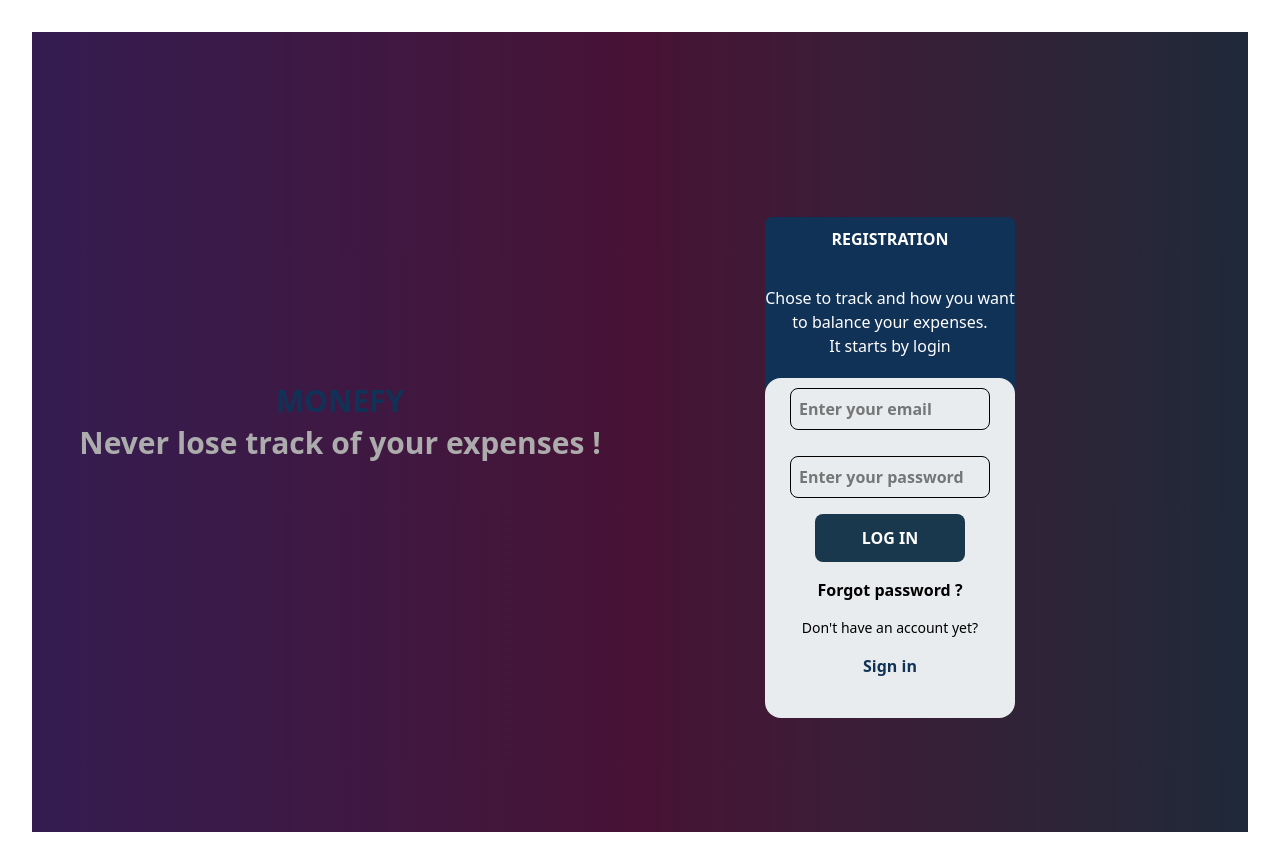
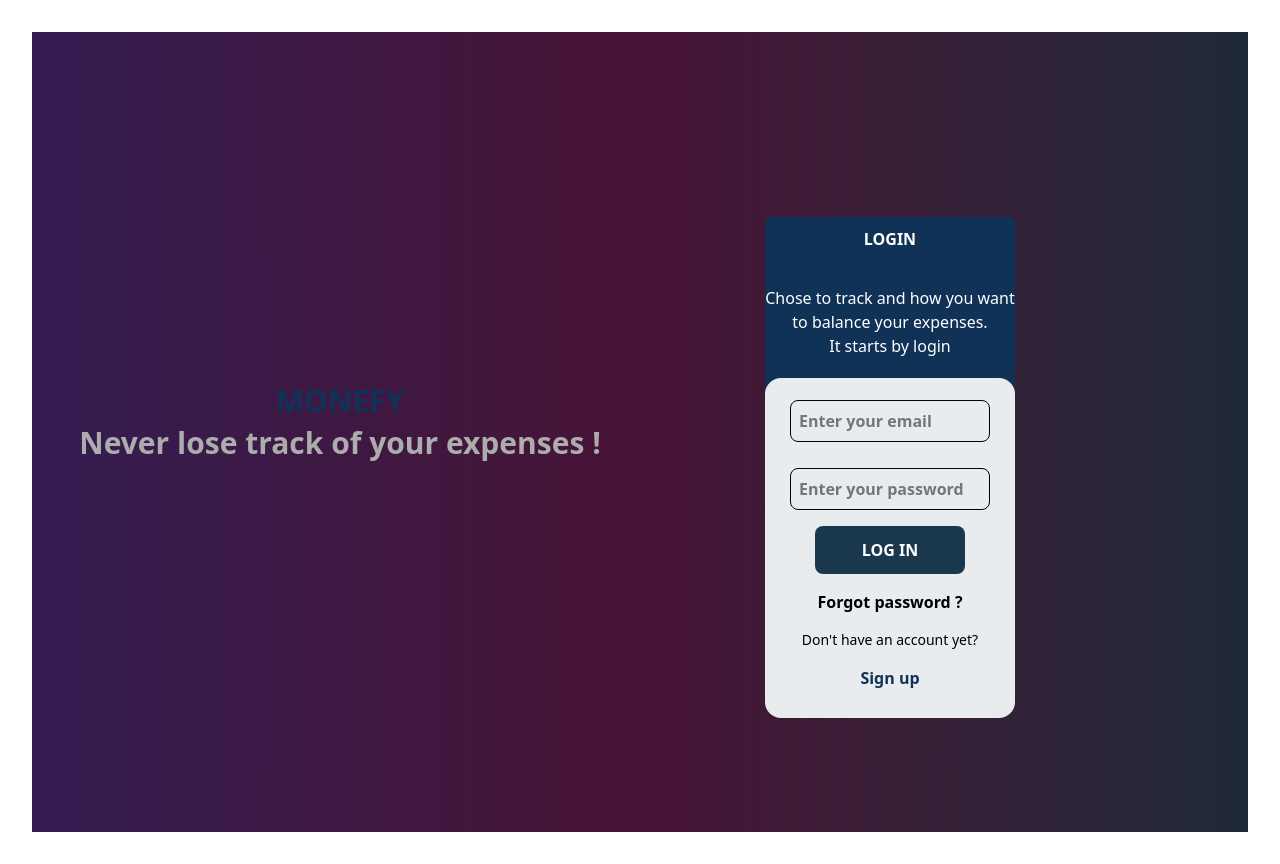
Before and after one commit to Ange-H0610/PersonalExpenseTracker, a React (Vite) app: page / in a window 1280 px wide. Built offline with nearby package versions, Linux system fonts and the light colour scheme.

Commit message:
modification interface homepage

```diff
--- a/package.json
+++ b/package.json
@@ -14,6 +14,8 @@
     "@tailwindcss/vite": "^4.1.12",
     "react": "^19.1.1",
     "react-dom": "^19.1.1",
+    "react-icons": "^5.5.0",
+    "react-router-dom": "^7.8.2",
     "tailwindcss": "^4.1.12"
   },
   "devDependencies": {
--- a/src/homePage.jsx
+++ b/src/homePage.jsx
@@ -44,21 +44,21 @@ export default function Homepage() {
       </div>
 
       <div className="grid grid-cols-1 md:grid-cols-2 gap-6">
-        <div className="bg-purple-800 rounded p-4 shadow-lg">
+        <div className="bg-[#113257] rounded p-4 shadow-lg">
           <h2 className="text-2xl font-bold mb-2">Expenses</h2>
           <div className="flex gap-2 mb-2">
-            <input type="number" placeholder="Amount" className="p-2 rounded text-black w-20" />
-            <select className="p-2 rounded text-black">
+            <input type="number" placeholder="Amount" className="p-2 rounded text-white w-20" />
+            <select className="p-2 rounded text-white">
               <option>Category</option>
               {categories.map(c => <option key={c}>{c}</option>)}
             </select>
-            <input type="text" placeholder="Description" className="p-2 rounded text-black flex-1" />
+            <input type="text" placeholder="Description" className="p-2 rounded text-white flex-1" />
             <button className="bg-green-500 px-3 rounded hover:bg-green-400"><FaPlus /></button>
           </div>
 
           <ul className="space-y-1 max-h-64 overflow-y-auto">
             {dummyExpenses.map(exp => (
-              <li key={exp.id} className="flex justify-between bg-purple-700 p-2 rounded">
+              <li key={exp.id} className="flex justify-between bg-gray-500 p-2 rounded">
                 <div>
                   <span className="font-bold">${exp.amount}</span> - {exp.category} - {exp.description}
                 </div>
--- a/src/login.jsx
+++ b/src/login.jsx
@@ -4,22 +4,18 @@ import "@fortawesome/fontawesome-free/css/all.min.css";
 import "./App.css";
 
 function LoginForm() {
+  const [isLogin, setIsLogin] = useState(true);
+  const [name, setName] = useState("");
   const [email, setEmail] = useState("");
   const [password, setPassword] = useState("");
   const [error, setError] = useState("");
   const navigate = useNavigate();
 
-  const validateEmail = (email) => {
-    const regex = /^[^\s@]+@[^\s@]+\.[^\s@]+$/;
-    return regex.test(email);
-  };
+  const validateEmail = (email) => /^[^\s@]+@[^\s@]+\.[^\s@]+$/.test(email);
+  const validatePassword = (password) =>
+    /^(?=.*[A-Z])(?=.*\d)(?=.*[!@#$%^&*()_\-+=<>?{}[\]~]).{8,}$/.test(password);
 
-  const validatePassword = (password) => {
-    const regex = /^(?=.*[A-Z])(?=.*\d)(?=.*[!@#$%^&*()_\-+=<>?{}[\]~]).{8,}$/;
-    return regex.test(password);
-  };
-
-  const handleLogin = async (e) => {
+  const handleSubmit = async (e) => {
     e.preventDefault();
 
     if (!validateEmail(email)) {
@@ -34,6 +30,7 @@ function LoginForm() {
 
     setError("");
 
+    if (isLogin) {
       try {
         const res = await fetch("http://localhost:5000/api/login", {
           method: "POST",
@@ -53,6 +50,10 @@ function LoginForm() {
         console.error(err);
         alert("Erreur de connexion au serveur !");
       }
+    } else {
+      alert(`Inscription réussie pour ${name}`);
+      setIsLogin(true);
+    }
   };
 
   return (
@@ -63,14 +64,29 @@ function LoginForm() {
       </article>
 
       <div className="pt-[10px] mt-[30px] ml-[500px] bg-[#113257] w-[250px] h-[460px] rounded-[7px] text-white font-bold">
-        REGISTRATION
-        <p className="pt-[35px] font-light">Chose to track and how you want to balance your expenses.</p>
-        <p className="font-light">It starts by login</p>
+        {isLogin ? "LOGIN" : "SIGN UP"}
+        <p className="pt-[35px] font-light">
+          Chose to track and how you want to balance your expenses.
+        </p>
+        <p className="font-light">{isLogin ? "It starts by login" : "Create an account to start"}</p>
 
-        <div className="bg-[#E9ECEE] mt-[20px] w-[250px] h-[340px] rounded-2xl">
-          <form className="space-y-4" onSubmit={handleLogin}>
-            {error && (
-              <p className="text-red-600 text-sm font-medium mt-2">{error}</p>
+        <div className="bg-[#E9ECEE] mt-[20px] w-[250px] h-[340px] rounded-2xl overflow-hidden relative">
+          <div
+            className={`absolute top-0 left-0 w-full h-full transition-transform duration-500 ${
+              isLogin ? "translate-y-0" : "-translate-y-full"
+            }`}
+          >
+            <form className="space-y-4 p-3" onSubmit={handleSubmit}>
+              {!isLogin && (
+                <div>
+                  <input
+                    type="text"
+                    placeholder="Enter your name"
+                    value={name}
+                    onChange={(e) => setName(e.target.value)}
+                    className="w-[200px] mt-2.5 text-black p-2 border rounded-lg focus:outline-none focus:ring-2 focus:ring-blue-400"
+                  />
+                </div>
               )}
 
               <div>
@@ -97,15 +113,26 @@ function LoginForm() {
                 type="submit"
                 className="w-[150px] bg-[#1a384d] text-white py-3 rounded-lg hover:bg-[#6E9FC1] transition"
               >
-              LOG IN
+                {isLogin ? "LOG IN" : "SIGN UP"}
               </button>
 
-            <p className="text-black hover:text-gray-600">Forgot password ?</p>
-            <p className="text-black text-sm font-light">Don't have an account yet?</p>
-            <button type="button" className="mb-[15px] mt-[-25px] text-[#113257] hover:text-black">
-              Sign in
+              {isLogin && <p className="text-black hover:text-gray-600">Forgot password ?</p>}
+
+              <p className="text-black text-sm font-light">
+                {isLogin ? "Don't have an account yet?" : "Already have an account?"}
+              </p>
+
+              <button
+                type="button"
+                onClick={() => setIsLogin(!isLogin)}
+                className="mb-[15px] mt-[-25px] text-[#113257] hover:text-black"
+              >
+                {isLogin ? "Sign up" : "Log in"}
               </button>
+
+              {error && <p className="text-red-600 text-sm font-medium mt-2">{error}</p>}
             </form>
+          </div>
         </div>
       </div>
     </div>
```
Also changed, not shown: 1 other file (tests, documents, lock files or other folders). Lines whose indentation alone changed are shown as unchanged.
